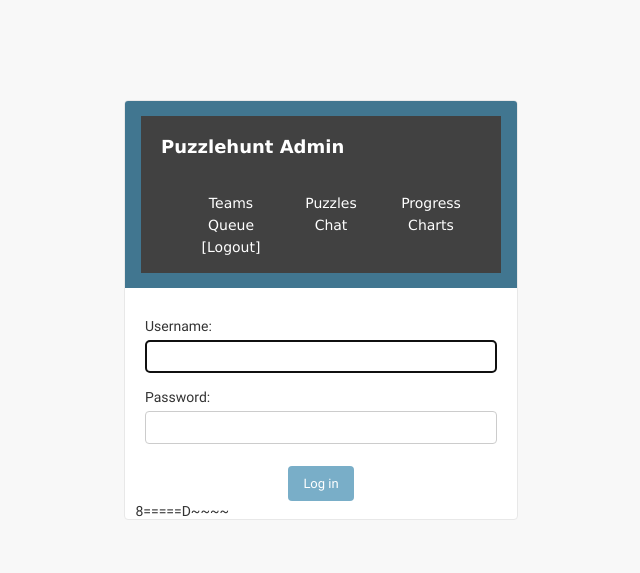
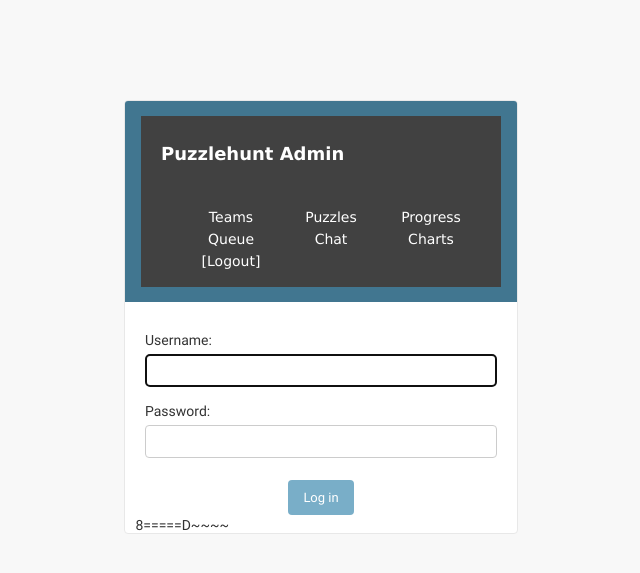
Before and after one commit to dlareau/puzzlehunt_server, a Django app: page /admin/login/?next=/staff/chat/ in a window 1280 px wide. Shown: the top 573 px of the page, without its empty margins (319-959 px from the left). Run offline with Django 3.2, Linux system fonts and the light colour scheme; parts of the project's set-up code (start-up, migrations or seed data) failed here and were passed over.

Commit message:
changing admin css

```diff
--- a/huntserver/static/huntserver/admin_addon.css
+++ b/huntserver/static/huntserver/admin_addon.css
@@ -1,5 +1,12 @@
+#header {
+    padding: 0px;
+    height: auto;
+    line-height: 35px;
+}
+
 #branding {
     width: inherit;
+    float: none;
 }
 
 #header header {
--- a/puzzlehunt_server/settings.py
+++ b/puzzlehunt_server/settings.py
@@ -14,7 +14,7 @@ https://docs.djangoproject.com/en/1.8/ref/settings/
 from secret_settings import *
 
 """ PLEASE UPDATE BEFORE STARTING HUNT DEVELOPMENT """
-CURRENT_HUNT_NUM = 3
+CURRENT_HUNT_NUM = 4
 
 """ !!!!!!!!!!!!!!!!!!!!!!!!!!!!!!!!!!!!!!!!!!!!!! """
 
```
